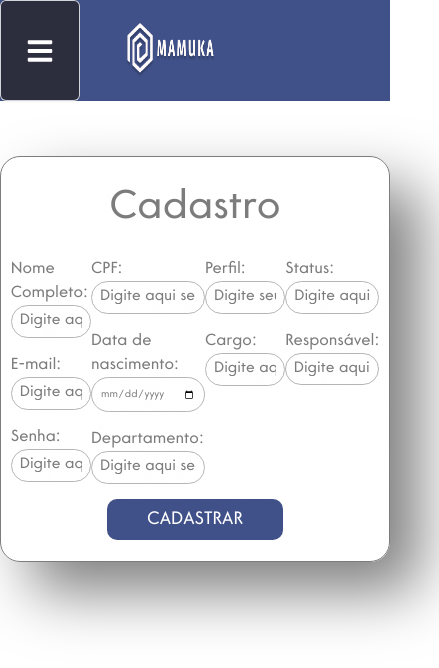
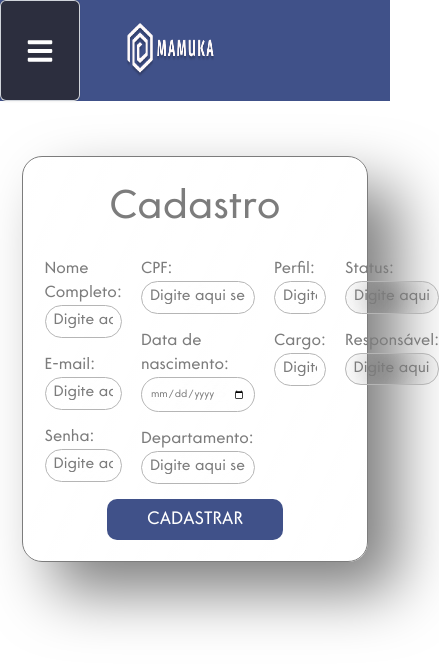
Before and after one commit to MamukaSenai/React-Mamuka, a React (Vite) app: page /cadastro/usuario in a window 390 px wide. Shown: the top 668 px of the page, 439 px wide, since content can reach past the window. Built offline with nearby package versions, Linux system fonts and the light colour scheme.

Commit message:
responsividade das paginas de cadastro de tarefas e projetos finalizadas

```diff
--- a/src/pages/Administrador/CadastroProjeto/index.tsx
+++ b/src/pages/Administrador/CadastroProjeto/index.tsx
@@ -74,8 +74,8 @@
                     <form onSubmit={cadastrarProjeto} className="cad_formulario" method="POST">
                         <div className="card_box_org">
 
-                            <div className="card_form">
-                                    <div className="cad_box_input">
+                            <div className="card_form" id="formprojeto">
+                                    <div className="cad_box_input" id="cardForm">
                                         <label htmlFor="nomeProjeto">Nome do Projeto:</label>
                                         <input
                                             type="text"
@@ -86,8 +86,8 @@
                                             required
                                         />
                                     </div>
-                                    <div className="cad_box_input">
-                                        <label htmlFor="statusProjeto">Status do Projeto:</label>
+                                    <div className="cad_box_input" id="cardForm">
+                                        <label htmlFor="statusProjeto">Status:</label>
                                         <input
                                             type="text"
                                             id="statusProjeto"
@@ -99,8 +99,8 @@
                                     </div>
                             </div>
 
-                            <div className="card_form">
-                                    <div className="cad_box_input">
+                            <div className="card_form" id="formprojeto">
+                                    <div className="cad_box_input" >
                                         <label htmlFor="dataInicio">Data de inicio:</label>
                                         <input
                                             type="date"
@@ -110,8 +110,8 @@
                                             required
                                         />
                                     </div>
-                                    <div className="cad_box_input">
-                                        <label htmlFor="dataConclusao">Data de conclusão::</label>
+                                    <div className="cad_box_input" >
+                                        <label htmlFor="dataConclusao">Data de conclusão:</label>
                                         <input
                                             type="date"
                                             id="dataConclusao"
@@ -120,8 +120,8 @@
                                             required
                                         />
                                     </div>
-                                    <div className="cad_box_input">
-                                        <label htmlFor="responsavel">Nome do responsavel:</label>
+                                    <div className="cad_box_input" id="cardForm">
+                                        <label htmlFor="responsavel">Responsável:</label>
                                         <input
                                             type="text"
                                             id="responsavel"
@@ -136,7 +136,7 @@
                             </div>
 
                         </div>
-                        <button type="submit" className="cad_botao">Cadastrar</button>
+                        <button type="submit" className="cad_botao" >Cadastrar</button>
                     </form>
                 </div>
             </div>
--- a/src/pages/Administrador/CadastroProjeto/style.css
+++ b/src/pages/Administrador/CadastroProjeto/style.css
@@ -163,3 +163,70 @@
     text-align: center;
     margin-top: 30px;
 }
+
+@media screen and (max-width:495px){
+    .card_form{
+        margin-left: 2%;
+        margin-right: 2%;
+    }
+
+    /* #formprojeto label{
+
+    }*/
+}
+@media screen and (max-width:469px){
+    .card_form{
+        margin-left: 3%;
+        margin-right: 3%;
+    }
+
+}
+@media screen and (max-width:469px){
+    .card_form{
+        margin-left: 3%;
+        margin-right: 3%;
+    }
+
+
+
+}
+@media screen and (max-width:425px){
+
+    #formprojeto label {
+        font-size: 14.5px;
+    }
+
+    #dataInicio,#dataConclusao{
+        font-size: 14px;
+    }
+}
+@media screen and (max-width:401px){
+
+    #formprojeto label {
+        font-size: 14px;
+    }
+
+    #dataInicio,#dataConclusao{
+        font-size: 13.5px;
+    }
+}
+@media screen and (max-width:395px){
+
+    #formprojeto label {
+        font-size: 13.5px;
+    }
+
+    #dataInicio,#dataConclusao{
+        font-size: 13px;
+    }
+
+    #cardForm input{
+        font-size: 9px;
+    }
+}
+@media screen and (max-width:384px){
+
+    #cardForm input{
+        font-size: 8.9px;
+    }
+}
--- a/src/pages/Administrador/CadastroTarefa/index.tsx
+++ b/src/pages/Administrador/CadastroTarefa/index.tsx
@@ -59,30 +59,30 @@
                     <form onSubmit={cadastrarProjeto} className="cad_formulario" method="POST">
                         <div className="card_box_org">
 
-                            <div className="card_form">
-                                    <div className="cad_box_input">
+                            <div className="card_form" id="formtarefa">
+                                    <div className="cad_box_input" id="cardForm">
                                         <label htmlFor="nome_tarefa">Nome da Tarefa:</label>
                                         <input
                                             type="text"
                                             id="nome_tarefa"
                                             onChange={(event) => { setNome_tarefa(event.target.value) }}
-                                            placeholder="Digite aqui o nome do projeto:"
+                                            placeholder="Digite aqui"
                                             required
                                         />
                                     </div>
-                                    <div className="cad_box_input">
-                                        <label htmlFor="status_tarefa">Status da Tarefa:</label>
+                                    <div className="cad_box_input" id="cardForm">
+                                        <label htmlFor="status_tarefa">Status:</label>
                                         <input
                                             type="text"
                                             id="status_tarefa"
                                             onChange={(event) => { setStatus_tarefa(event.target.value) }}
-                                            placeholder="Digite aqui o status do projeto:"
+                                            placeholder="Digite aqui"
                                             required
                                         />
                                     </div>
                             </div>
 
-                            <div className="card_form">
+                            <div className="card_form" id="formtarefa">
                                     <div className="cad_box_input">
                                         <label htmlFor="data_inicio">Data de inicio:</label>
                                         <input
@@ -94,7 +94,7 @@
                                         />
                                     </div>
                                     <div className="cad_box_input">
-                                        <label htmlFor="data_conclusao">Data de conclusão::</label>
+                                        <label htmlFor="data_conclusao">Data de conclusão:</label>
                                         <input
                                             type="date"
                                             id="data_conclusao"
--- a/src/pages/Administrador/CadastroTarefa/style.css
+++ b/src/pages/Administrador/CadastroTarefa/style.css
@@ -15,11 +15,13 @@
     margin-top: 120vh;
 } */
 
-.main_cadastro .container_cad {
+.main_cadastro .container_cad  {
     display: flex;
     justify-content: center;
     align-items: center;
     /* margin-top: 1vw; */
+    margin-left: 1%;
+    margin-right: 1%;
 }
 
 .main_cadastro .cad_conteudo {
@@ -28,6 +30,7 @@
     border: 1px solid var(--cinzaclaro);
     backdrop-filter: blur(10px);
     border-radius: 20px;
+    height: 10%;
     width: 100%;
     max-width: 783px;
     display: flex;
@@ -36,6 +39,7 @@
     padding: 21px 0;
     color: var(--cinzaclaro);
     margin: 3% 0;
+
 }
 
 .main_cadastro h1 {
@@ -318,3 +322,77 @@
     /* margin-top: 1%; */
     cursor: pointer;
 }
+
+
+@media screen and (max-width:1025px){
+    .main_cadastro .cad_conteudo{
+        margin-left: 6%;
+        margin-right: 6%;
+    }
+    #data_inicio,#data_conclusao{
+        font-size: 11px;
+    }
+}
+@media screen and (max-width:993px){
+    .main_cadastro .cad_conteudo{
+        padding-left: 1%;
+        padding-right: 1%;
+    }
+
+}
+
+
+@media screen and (max-width:495px){
+    .card_form{
+        margin-left: 2%;
+        margin-right: 2%;
+    }
+
+    /* #formtarefa label{
+
+    }*/
+}
+
+
+@media screen and (max-width:469px){
+    .card_form{
+        margin-left: 3%;
+        margin-right: 3%;
+    }
+
+
+
+}
+@media screen and (max-width:425px){
+
+    #formtarefa label {
+        font-size: 14.5px;
+    }
+
+
+}
+@media screen and (max-width:401px){
+
+    #formtarefa label {
+        font-size: 14px;
+    }
+
+
+}
+@media screen and (max-width:395px){
+
+    #formtarefa label {
+        font-size: 13.5px;
+    }
+
+
+    #cardForm input{
+        font-size: 9px;
+    }
+}
+@media screen and (max-width:384px){
+
+    #cardForm input{
+        font-size: 8.9px;
+    }
+}
```
